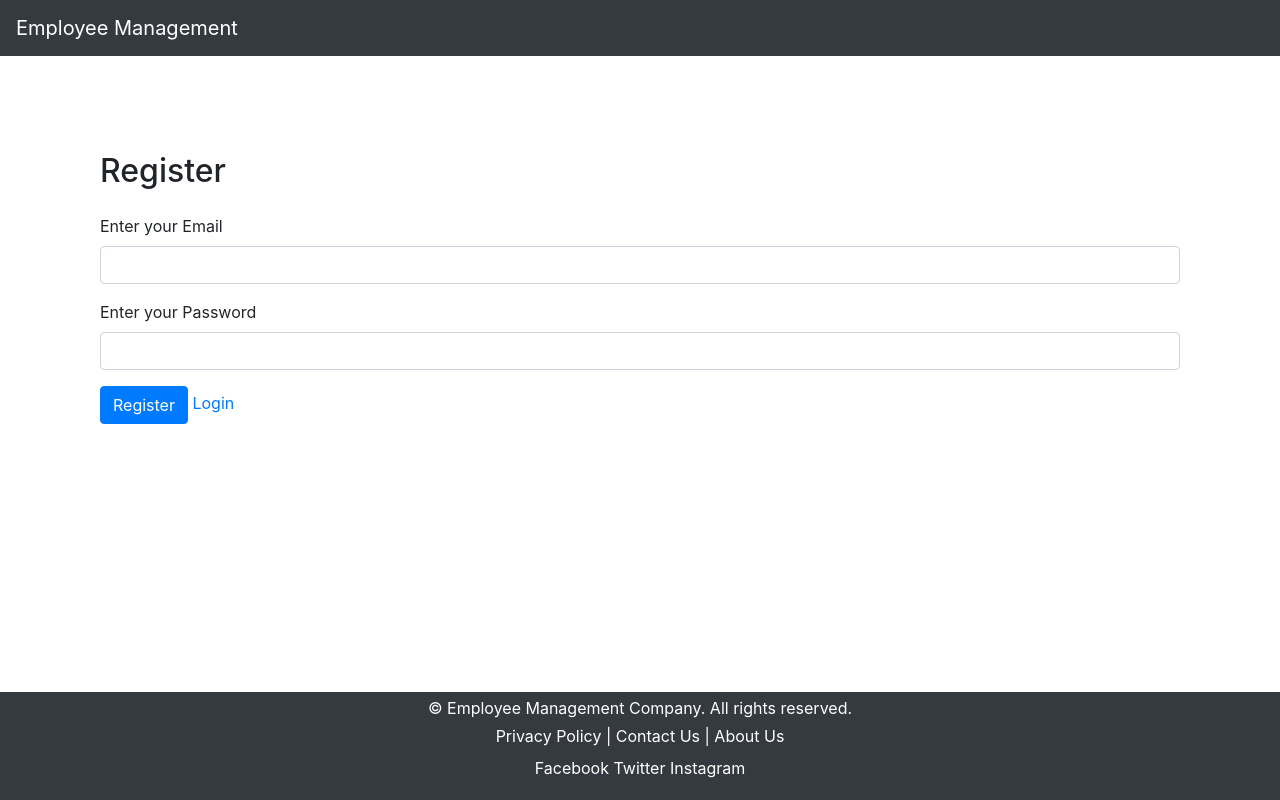
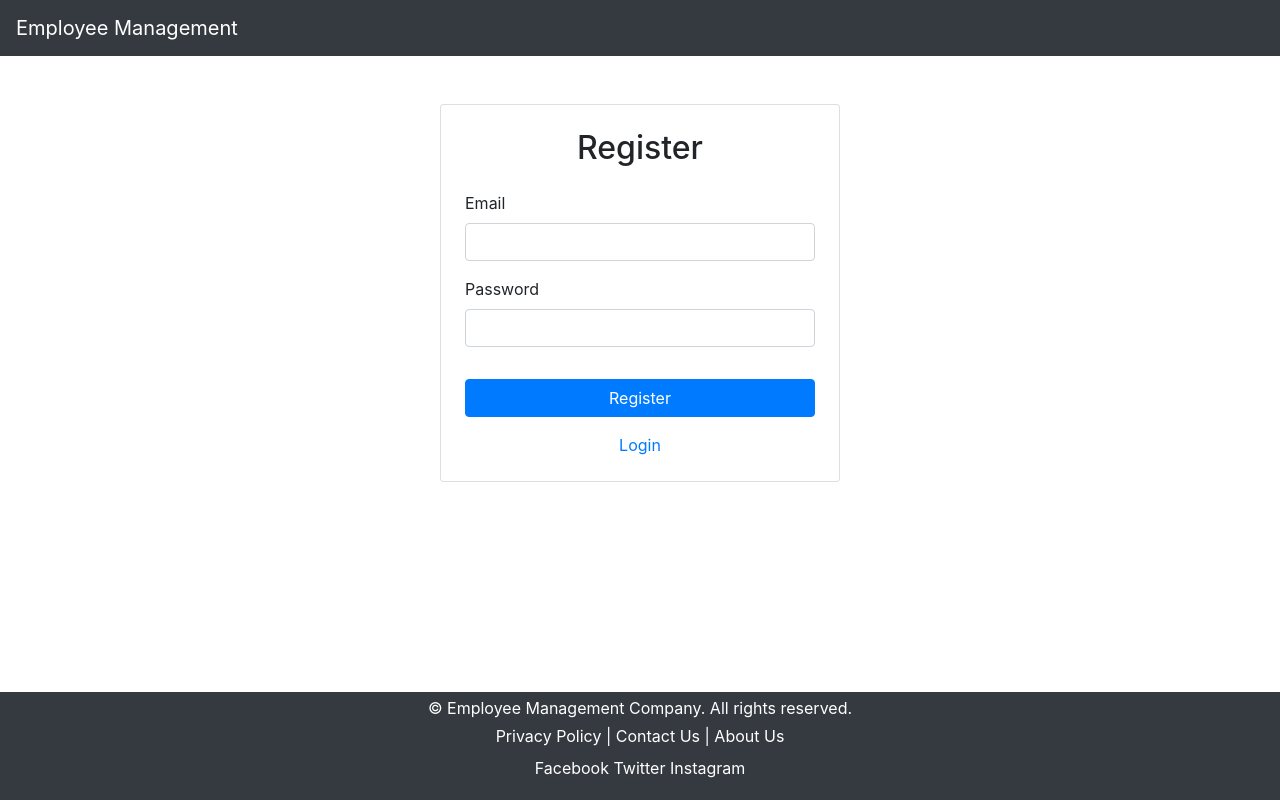
Before and after one commit to mohitkrs848/Angular.CSharp.Training, a plain HTML site: page Angular.CSharp.Training/Index.html at #!/register in a window 1280 px wide. Drawn offline with nearby package versions, Linux system fonts and the light colour scheme; some packages are replaced by stand-ins of ours.

Commit message:
modify the login and register page

```diff
--- a/Angular.CSharp.Training/FrontEnd/templates/register.html
+++ b/Angular.CSharp.Training/FrontEnd/templates/register.html
@@ -1,15 +1,19 @@
-<div ng-controller="LoginController" class="container mt-5">
-    <h2 class="mb-4">Register</h2>
+<div class="d-flex align-items-center justify-content-center vh-70">
+    <div ng-controller="LoginController" class="card p-4" style="width: 100%; max-width: 400px;">
+        <h2 class="mb-4 text-center">Register</h2>
         <form ng-submit="register()">
             <div class="form-group">
-            <label>Enter your Email</label>
+                <label>Email</label>
                 <input type="email" ng-model="user.Email" class="form-control" required />
             </div>
             <div class="form-group">
-            <label>Enter your Password</label>
+                <label>Password</label>
                 <input type="password" ng-model="user.Password" class="form-control" required />
             </div>
-        <button class="btn btn-primary" type="submit">Register</button>
+            <button class="btn btn-primary w-100 mt-3" type="submit">Register</button>
+            <div class="text-center mt-3">
                 <a href="#!/">Login</a>
+            </div>
         </form>
     </div>
+</div>
```
Also changed, not shown: Angular.CSharp.Training/FrontEnd/templates/login.html (+26 -2 lines), Angular.CSharp.Training/FrontEnd/Scripts/Controllers/filtersController.js (line endings or trailing spaces), Angular.CSharp.Training/FrontEnd/src/login.jpg (added), 1 other file. Lines whose indentation alone changed are shown as unchanged.
